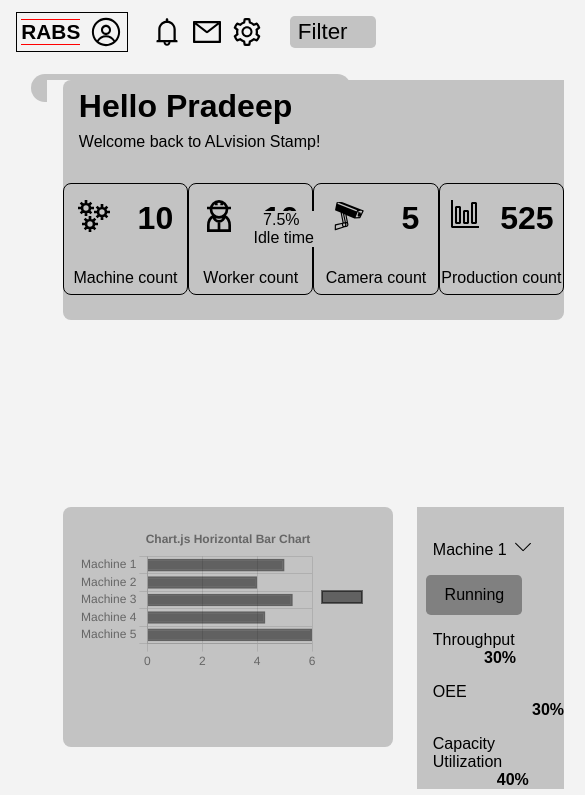
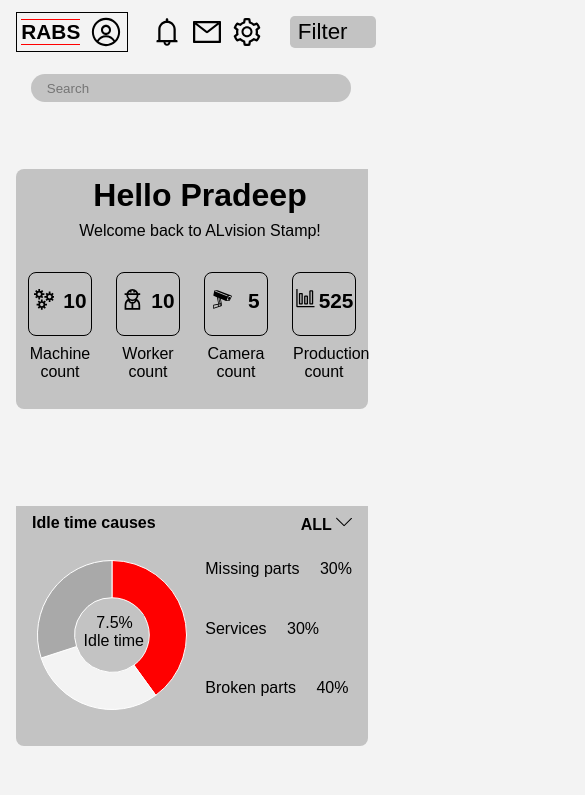
Before and after one commit to Divy97/assignment-alluvium-dashboard, a React (Vite) app: page / in a window 390 px wide. Shown: the top 795 px of the page, 585 px wide, since content can reach past the window. Built offline with nearby package versions, Linux system fonts and the light colour scheme.

Commit message:
item 1,2,3 responsive design done

```diff
--- a/src/components/analytics/Analytics.component.jsx
+++ b/src/components/analytics/Analytics.component.jsx
@@ -19,7 +19,7 @@ const Analytics = () => {
       <div className="analytics_grid-item3">
         <AnalyticsItem3 />
       </div>
-      <div className="analytics_grid-item4">
+      {/*<div className="analytics_grid-item4">
         <AnalyticsItem4 />
       </div>
       <div className="analytics_grid-item5">
@@ -27,7 +27,7 @@ const Analytics = () => {
       </div>
       <div className="analytics_grid-item6">
         <AnalyticsItem6 />
-      </div>
+      </div> */}
     </div>
   );
 };
--- a/src/components/analytics/analyticsItem1/AnalyticsItem1.styles.css
+++ b/src/components/analytics/analyticsItem1/AnalyticsItem1.styles.css
@@ -52,3 +52,30 @@
   text-align: center;
   margin-top: 2rem;
 }
+
+@media only screen and (max-width: 600px) {
+  .analyticsItem1_container {
+    position: absolute;
+    top: 20%;
+    left: 0;
+    width: 22rem;
+  }
+  .analyticsItem1_heading {
+    text-align: center;
+  }
+
+  .analyticsItem1_para {
+    text-align: center;
+  }
+
+  .stats_item {
+    height: 4rem;
+    width: 4rem;
+  }
+
+  .item1_icons,
+  .item1_span {
+    font-size: 1.3rem;
+    background-color: #c3c3c3;
+  }
+}
--- a/src/components/analytics/analyticsItem2/AnalyticsItem2.component.jsx
+++ b/src/components/analytics/analyticsItem2/AnalyticsItem2.component.jsx
@@ -27,22 +27,8 @@ const AnalyticsItem2 = () => {
       <>
         <div className="analyticsItem2_graph background ">
           <Doughnut data={data} aspectRatio="2/3" className=" background" />
-          <p
-            className="background"
-            style={{
-              top: "25%",
-              right: "19.5%",
-              position: "absolute",
-            }}
-          >
-            <span
-              className="background"
-              style={{
-                paddingLeft: "0.6rem",
-              }}
-            >
-              7.5%
-            </span>
+          <p className="background  analyticsItem2_para_main">
+            <span className="background analyticsItem2_para">7.5%</span>
             <br />
             Idle time
           </p>
--- a/src/components/analytics/analyticsItem2/AnalyticsItem2.styles.css
+++ b/src/components/analytics/analyticsItem2/AnalyticsItem2.styles.css
@@ -54,3 +54,25 @@
   top: 25%;
   right: 20%;
 }
+
+.analyticsItem2_para {
+  margin-left: 0.8rem;
+}
+
+@media only screen and (max-width: 600px) {
+  .analyticsItem2_container {
+    position: absolute;
+    top: 60%;
+    left: 0;
+    width: 22rem;
+  }
+
+  .analyticsItem2_para_main {
+    margin-right: 9.6rem;
+    margin-top: 3rem;
+  }
+
+  .analyticsItem2_stats {
+    margin-top: -11rem;
+  }
+}
--- a/src/components/analytics/analyticsItem3/AnalyticsItem3.component.jsx
+++ b/src/components/analytics/analyticsItem3/AnalyticsItem3.component.jsx
@@ -36,7 +36,7 @@ const AnalyticsItem3 = () => {
       },
       title: {
         display: true,
-        text: "Chart.js Horizontal Bar Chart",
+        text: "Machine utilization",
       },
     },
   };
--- a/src/components/analytics/analyticsItem3/AnalyticsItem3.styles.css
+++ b/src/components/analytics/analyticsItem3/AnalyticsItem3.styles.css
@@ -9,3 +9,17 @@
   height: 15rem;
   border-radius: 0.5rem;
 }
+
+@media only screen and (max-width: 600px) {
+  .analyticsItem3_container {
+    position: absolute;
+    top: 100%;
+    left: 0%;
+    width: 22rem;
+  }
+  .analyticsItem3_container {
+    padding: 25px;
+    width: auto;
+    height: 13rem;
+  }
+}
--- a/src/components/navigationbar/Navigation.component.jsx
+++ b/src/components/navigationbar/Navigation.component.jsx
@@ -1,4 +1,3 @@
-import React from "react";
 import {
   AiOutlineBell,
   AiOutlineMail,
```
